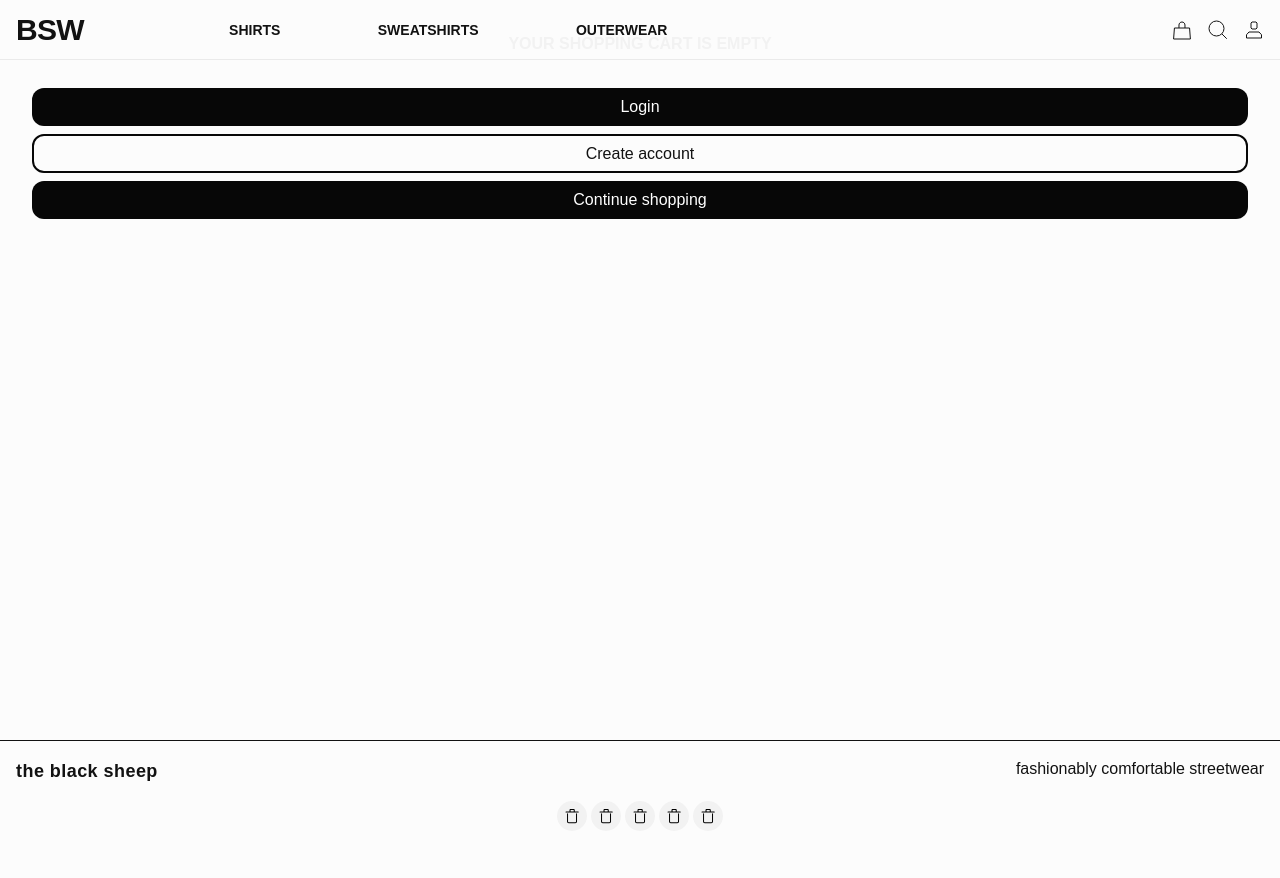
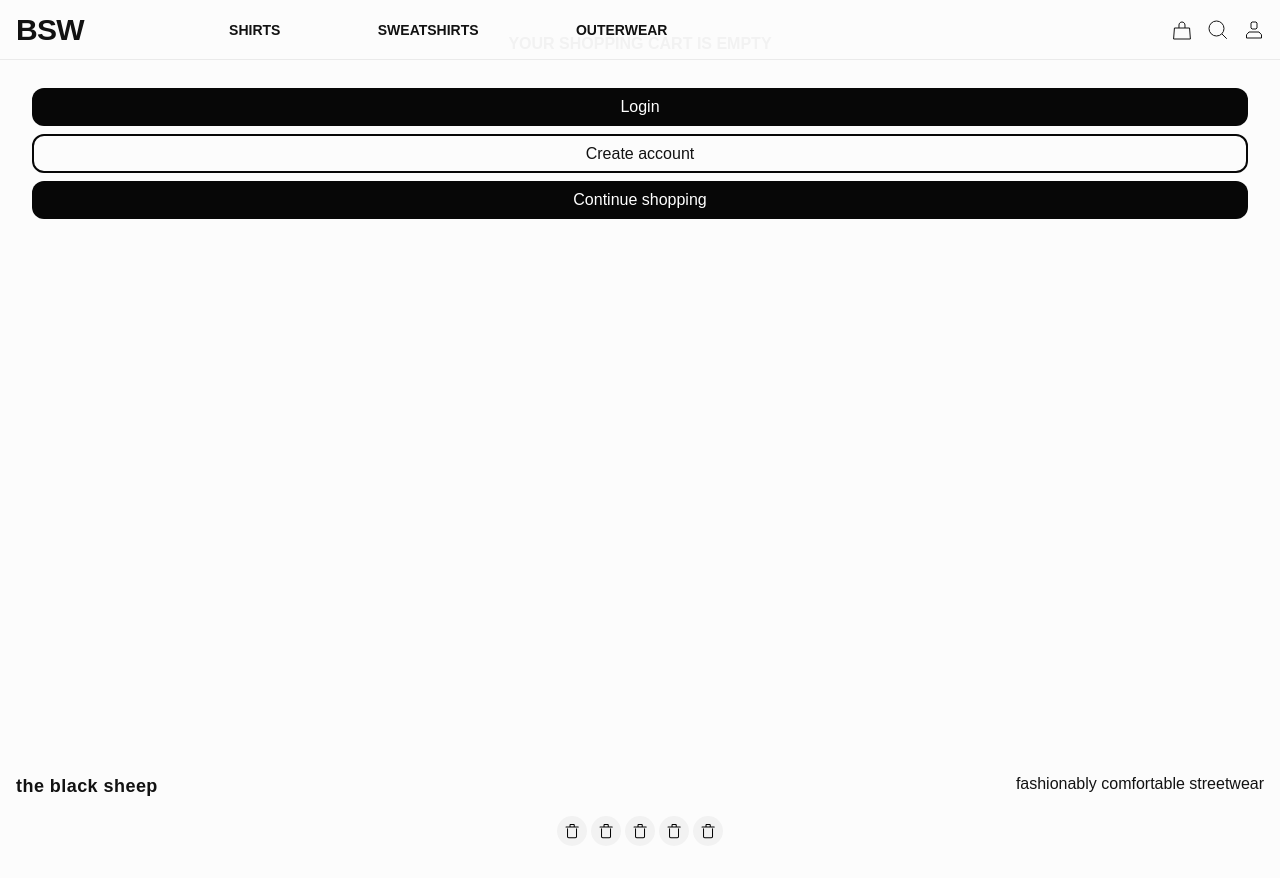
Before and after one commit to duncanmatt/ecomm_next, a Next.js app: page /Cart in a window 1280 px wide. Before the commit the page ends 847 px from the top, so only its background shows below. Built offline with nearby package versions, Linux system fonts and the light colour scheme.

Commit message:
remove border from footer

```diff
--- a/src/components/Footer.tsx
+++ b/src/components/Footer.tsx
@@ -30,7 +30,7 @@ const mediaIcons = [
 
 export default () => {
   return (
-    <div className='border-t-1 border-25 p-1rem'>
+    <div className='px-1rem py-2rem'>
       <div className='flex flex-col'>
         <div className='flex flex-wrap w-full justify-between'>
           <h4 className='text-lg font-semibold tracking-wide text-center '>
--- a/src/pages/index.tsx
+++ b/src/pages/index.tsx
@@ -8,8 +8,8 @@ const Home = () => {
       <Layout>
         <main className='h-full'>
           <div className='animate-intro relative'>
-            <div className='absolute z-10 left-0 right-0 bottom-auto top-[45%] mx-auto'>
-              <div className='text-center p-8 text-white'>
+            <div className='absolute z-10 left-0 right-0 bottom-auto top-[50%] mx-auto'>
+              <div className='text-center text-white'>
                 <h4 className='text-2xl uppercase font-d font-semibold tracking-wider'>
                   Summer 2023
                 </h4>
```
